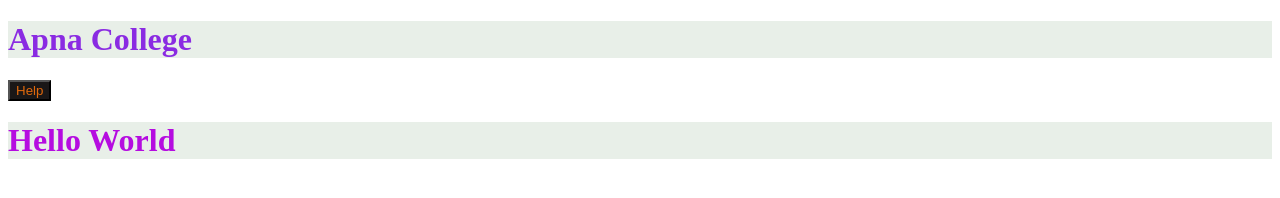
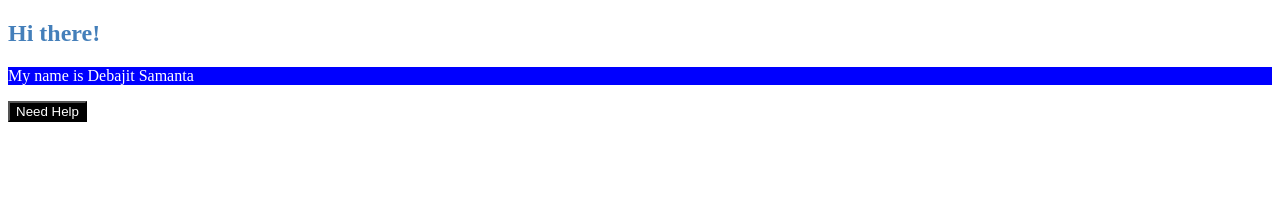
Before and after one commit to DEBAJITSAMANTA7/WEBDEV_APNACOLLEGE, a plain HTML site: page CSS/Day5/index.html in a window 1280 px wide. Drawn offline with Linux system fonts and the light colour scheme.

Commit message:
12-11-2024

```diff
--- a/CSS/Day5/Style.css
+++ b/CSS/Day5/Style.css
@@ -1,4 +1,12 @@
-h1{
-     color: rgb(181, 12, 224);
-     background-color: rgb(232, 239, 232);
+h2{
+     color: #447FBA;
+
 }
+p{
+color: white;
+background-color: blue;
+}
+button{
+color: white;
+background-color: black;
+}
--- a/CSS/Day5/index.html
+++ b/CSS/Day5/index.html
@@ -7,16 +7,9 @@
      <link rel="stylesheet" href="Style.css">
 </head>
 <body>
-     <!-- These is called inline style  -->
-     <h1 style="color:blueviolet;">Apna College</h1>
-    <!-- <input type="button" placeholder="Help">
-      -->
-    <button style="color:rgb(224, 105, 13); background-color: rgb(26, 23, 23);">Help</button>
+    <h2>Hi there!</h2>
+    <p>My name is Debajit Samanta</p>
+    <button> Need Help </button>
 
-<h1>Hello World </h1>
-
-
-
-    <!-- ---- -->
 </body>
 </html>
--- /dev/null
+++ b/CSS/Day5/style2.css
@@ -0,0 +1,53 @@
+h1 {
+     /* text-align: end; */
+     text-align:center;
+     /* border: solid;
+     width: 100%; */
+     color: rgb(167, 96, 9);
+     /* text decoratio n -underline ,line-through, overline  */
+     text-decoration: rgb(182, 240, 107) wavy underline;
+     /* text-decoration-color: rgb(243, 92, 92); */
+
+     letter-spacing: 5px;
+
+     /* Font-Family is the syntex using it we can specify the text type Style
+     ex- areal, roman new etc. */
+     font-family: Impact, Haettenschweiler, 'Arial Narrow Bold', sans-serif;
+}
+
+h2 {
+     text-align: left;
+     text-decoration: rgb(210, 32, 178) dashed overline;
+}
+
+p {
+     color: rgb(185, 122, 244);
+     background-color: antiquewhite;
+     text-align: center;
+     font-weight: 100;
+
+     /* line tag */
+     /* line-height: normal; */
+     line-height: 1;
+
+     /* size of the text data */
+     font-size: 15px;
+
+     font-family: Arial, Helvetica, sans-serif;
+
+
+}
+
+h3 {
+     text-align: center;
+     /* Font-weight:0-800 / normal  --> means the bldness of the text */
+     /* font-weight:normal; */
+     font-weight: 400;
+     text-decoration: rgb(247, 15, 15) line-through;
+
+}
+
+a {
+     text-decoration: none;
+
+}
```
Also changed, not shown: CSS/Day5/Exercise.html (added, +12 -0 lines), CSS/Day5/exerciseCSS.css (added, +12 -0 lines), CSS/Day5/index2.html (added, +26 -0 lines).
